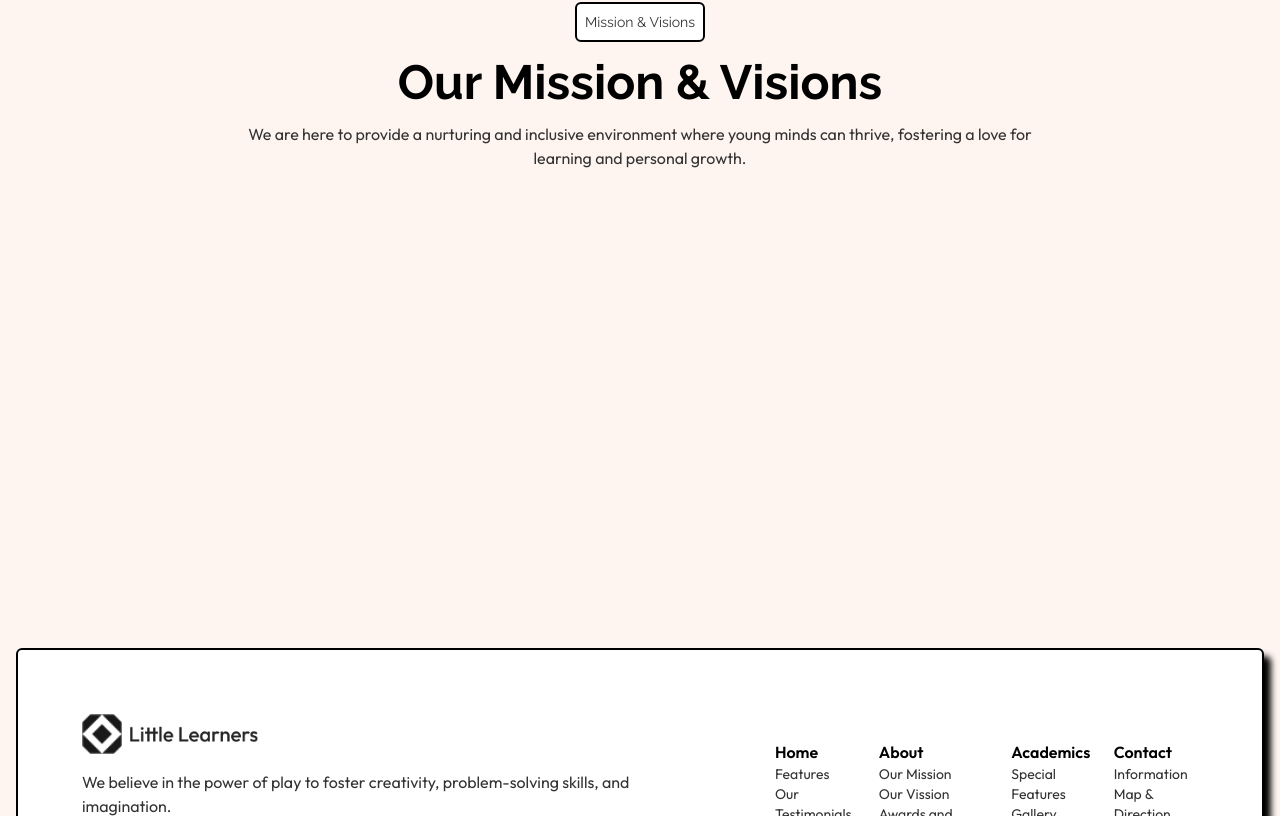
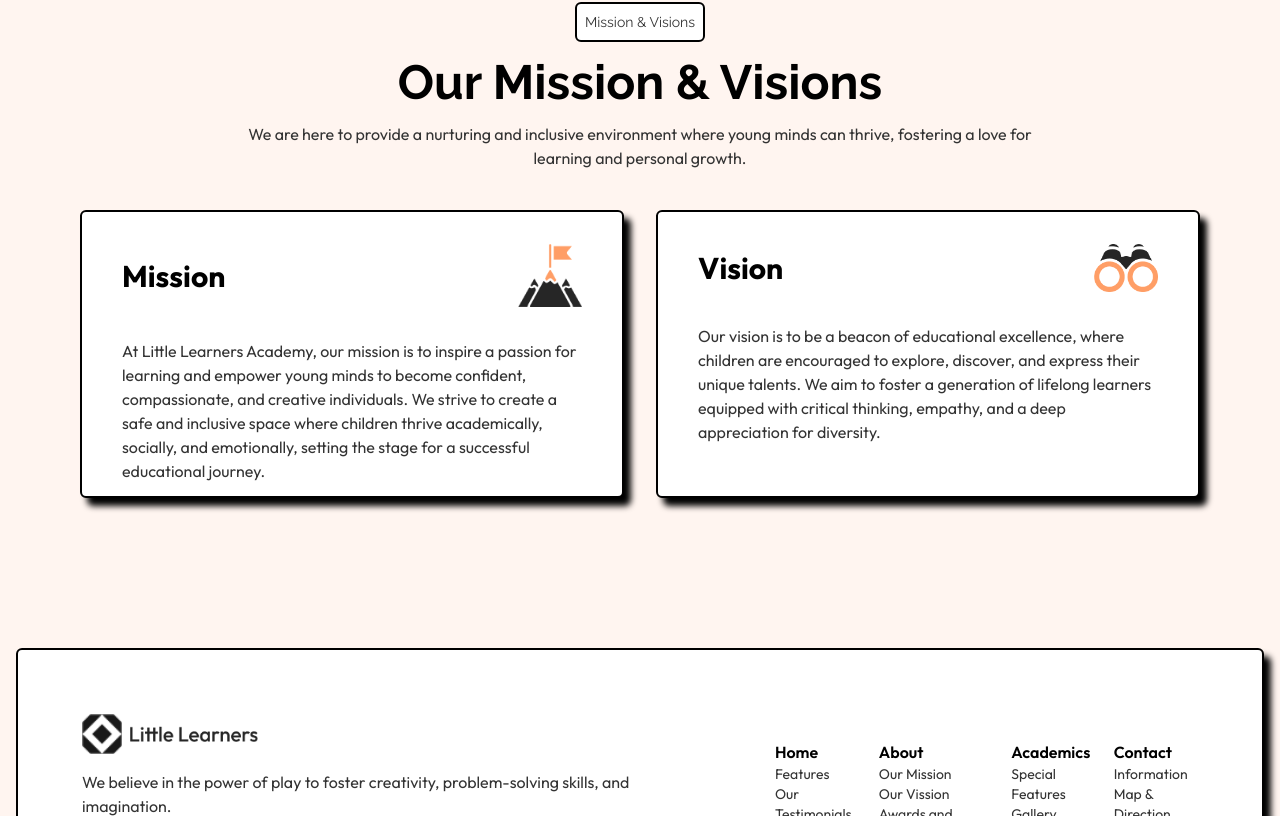
Before and after one commit to Abdelrahman0963/School-Education-Website, a React (Vite) app: page /about in a window 1280 px wide. Shown: the part 802-1618 px from the top of the page. Built offline with nearby package versions, Linux system fonts and the light colour scheme.

Commit message:
feat: enhance Introduction and Visions components with structured data and image handling

```diff
--- a/src/components/AboutPage/Introduction.tsx
+++ b/src/components/AboutPage/Introduction.tsx
@@ -4,7 +4,9 @@ const Introduction: React.FC = () => {
     return (
         <section className='!p-4 md:!py-8 w-full h-full md:min-h-[calc(100vh-10rem)] overflow-hidden'>
             <div className="bg-white w-full h-full relative border-2 border-black shadow-[7px_8px_4px_#000] rounded-lg">
-                <img className="w-32 absolute top-0 left-0" src="/public/images/Abstract Design.png" alt="abstract" loading="lazy" />
+                <picture className='absolute top-0 left-0'>
+                    <img className="w-32 " src="/public/images/Abstract Design.png" alt="abstract" loading="lazy" />
+                </picture>
                 <div className="flex items-center md:flex-row flex-col justify-center md:justify-between gap-4 md:gap-8 !p-4 md:!mt-0 !mt-12 md:!p-20">
                     <div className='flex flex-col justify-cente items-center md:items-start md:text-left text-center md:w-1/2 w-full  gap-4'>
                         <nav className='bg-white border-2 !p-2 rounded-md w-20'><p className='text-[#333333] text-sm'>Overview</p></nav>
--- a/src/components/AboutPage/Visions.tsx
+++ b/src/components/AboutPage/Visions.tsx
@@ -1,6 +1,23 @@
 import React from 'react'
 
 const Visions: React.FC = () => {
+    interface VisionsProps {
+        icon?: React.ReactNode;
+        title?: string;
+        description?: string;
+    }
+    const visionsData: VisionsProps[] = [
+        {
+            icon: "/icons/Icon.png",
+            title: "Mission",
+            description: "At Little Learners Academy, our mission is to inspire a passion for learning and empower young minds to become confident, compassionate, and creative individuals. We strive to create a safe and inclusive space where children thrive academically, socially, and emotionally, setting the stage for a successful educational journey."
+        }, {
+            icon: "/icons/Icon 1.png",
+            title: "Vision",
+            description: "Our vision is to be a beacon of educational excellence, where children are encouraged to explore, discover, and express their unique talents. We aim to foster a generation of lifelong learners equipped with critical thinking, empathy, and a deep appreciation for diversity."
+        }
+    ]
+
     return (
         <section className='md:!px-20 !p-4 h-full md:min-h-[calc(100vh-10rem)] w-full overflow-hidden'>
             <div className="flex flex-col items-center gap-4">
@@ -8,6 +25,17 @@ const Visions: React.FC = () => {
                 <h1 className='md:text-5xl text-2xl font-bold font[var(--font-raleway)]' style={{ fontFamily: 'var(--font-raleway)' }}>Our Mission & Visions</h1>
                 <p className='text-[16px] md:w-[70%] text-center text-[#333333] '>We are here to provide a nurturing and inclusive environment where young minds can thrive, fostering a love for learning and personal growth.</p>
             </div>
+            <div className="!mt-10 flex flex-col md:flex-row gap-4 md:gap-8 justify-center items-center">
+                {visionsData.map((Visions, index) => (
+                    <div key={index} className="md:!px-10 md:!py-8 !px-6 !py-4 shadow-[7px_8px_6px_#000] border-2 border-black bg-white rounded-md w-full md:h-72 h-80 flex flex-col">
+                        <div className='flex items-center justify-between'>
+                            <h1 className='text-3xl font-bold'>{Visions.title}</h1>
+                            {typeof Visions.icon === 'string' && <img src={Visions.icon} alt={Visions.title} className='md:w-16 w-12' loading='lazy' />}
+                        </div>
+                        <p className='!mt-8 text-[#333333] text-start text-[16px]'>{Visions.description}</p>
+                    </div>
+                ))}
+            </div>
         </section>
     )
 }
--- a/src/components/homePage/NavigateSection.tsx
+++ b/src/components/homePage/NavigateSection.tsx
@@ -39,12 +39,12 @@ const NavigateSection: React.FC = () => {
                     <div key={index} className='bg-white !p-16 rounded-lg border-2 border-black w-full  hover:scale-105 transition-transform duration-300 shadow-[7px_8px_4px_#000] flex flex-col items-center justify-center gap-8'>
                         <h1 className='text-4xl font-bold' style={{ fontFamily: 'var(--font-raleway)' }}>{item.title}</h1>
                         <div className='flex items-center gap-2'>
-                            <div className=' relative  border-[var(--tertiary-color)] bg-black !p-[1px]  border-2 w-12 h-0.5 before:absolute before:-left-0.5   before:-bottom-1.5 before:h-4 before:w-4 before:rounded-full before:bg-white before:border-2 before:border-black'></div>
-                            <canvas className=' border-[var(--tertiary-color)] !p-[1px] bg-black border-2 w-12 h-0.5'></canvas>
-                            <canvas className=' border-[var(--tertiary-color)] !p-[1px] bg-black border-2 w-12 h-0.5'></canvas>
-                            <canvas className=' border-[var(--tertiary-color)] !p-[1px] bg-black border-2 w-12 h-0.5'></canvas>
-                            <canvas className=' border-[var(--tertiary-color)]  bg-black !p-[1px] border-2 w-12 h-0.5'></canvas>
-                            <div className=' relative border-[var(--tertiary-color)] bg-black !p-[1px] border-2 w-12 h-0.5 after:absolute after:-right-0.5 after:-bottom-1.5 after:h-4 after:w-4 after:rounded-full after:bg-white after:border-2 after:border-black'></div>
+                            <div className=' relative  border-[var(--tertiary-color)] bg-black !p-[1px]  border-2 w-10 md:w-12 h-0.5 before:absolute before:-left-0.5   before:-bottom-1.5 before:h-4 before:w-4 before:rounded-full before:bg-white before:border-2 before:border-black'></div>
+                            <canvas className=' border-[var(--tertiary-color)] !p-[1px] bg-black border-2 w-10 md:w-12 h-0.5'></canvas>
+                            <canvas className=' border-[var(--tertiary-color)] !p-[1px] bg-black border-2 w-10 md:w-12 h-0.5'></canvas>
+                            <canvas className=' border-[var(--tertiary-color)] !p-[1px] bg-black border-2 w-10 md:w-12 h-0.5'></canvas>
+                            <canvas className=' border-[var(--tertiary-color)]  bg-black !p-[1px] border-2 w-10 md:w-12 h-0.5'></canvas>
+                            <div className=' relative border-[var(--tertiary-color)] bg-black !p-[1px] border-2 w-10 md:w-12 h-0.5 after:absolute after:-right-0.5 after:-bottom-1.5 after:h-4 after:w-4 after:rounded-full after:bg-white after:border-2 after:border-black'></div>
                         </div>
                         <p className='text-[#333333] text-[14px] text-center'>{item.description}</p>
                         <NavLink to={item.link} className='w-full !mt-4'>
```
Also changed, not shown: public/icons/Icon 1.png (added), public/icons/Icon.png (added).
